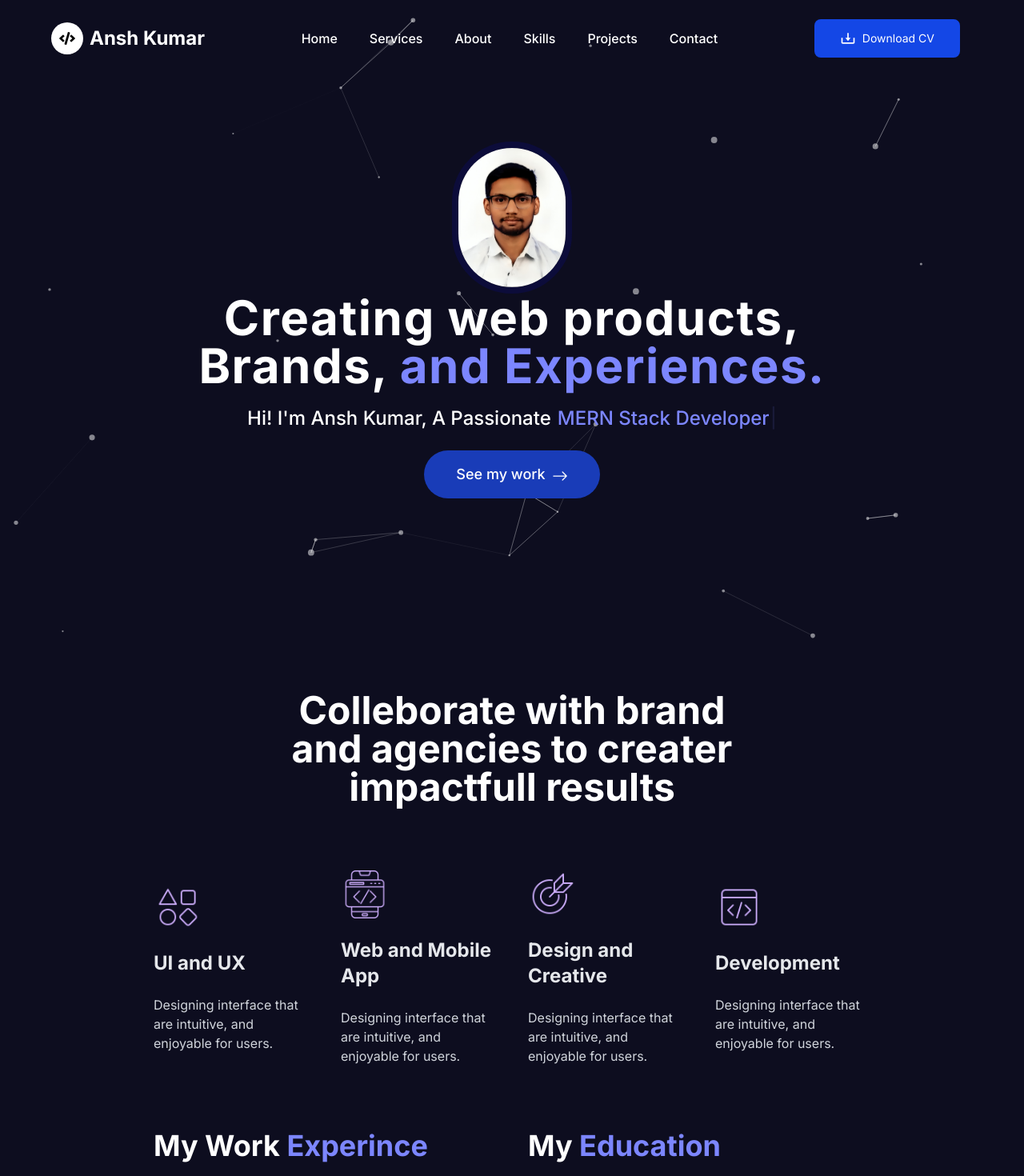
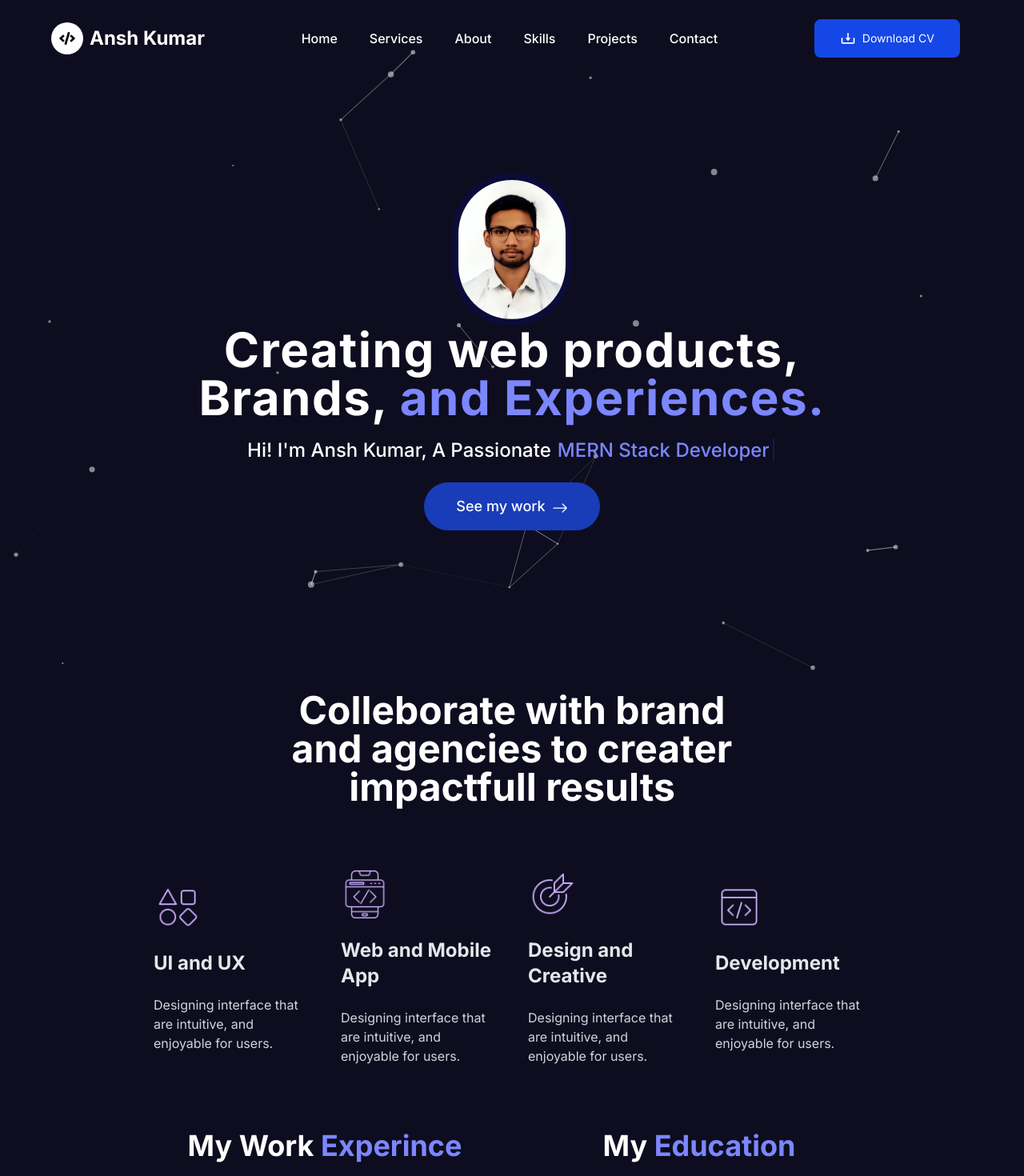
Before and after one commit to coderwithansh/my-portfolio, a Next.js app: page / in a window 1280 px wide. Shown: the top 1470 px of the page at 80% size. Built offline with nearby package versions, Linux system fonts and the light colour scheme.

Commit message:
fixed mobile view

```diff
--- a/components/Home/Hero/Hero.tsx
+++ b/components/Home/Hero/Hero.tsx
@@ -7,7 +7,7 @@ import ParticleHero from './ParticleBackground';
 
 const Hero = () => {
     return (
-        <div className='relative h-screen flex items-center justify-center text-white overflow-hidden flex-col' id='Hero'>
+        <div className='relative h-screen flex items-center justify-center text-white overflow-hidden flex-col top-10' id='Hero'>
             <ParticleHero />
             <div className='relative z-10 flex flex-col items-center'>
                 <Image
--- a/components/Home/Resume/Resume.tsx
+++ b/components/Home/Resume/Resume.tsx
@@ -12,7 +12,7 @@ const Resume = () => {
             <div className='w-[90%] sm:w-[70%] mx-auto grid grid-cols-1 xl:grid-cols-2 gap-10'>
                 {/* WORK PART */}
                 <div>
-                    <h1 className='txt-3xl sm:text-4xl font-bold text-white'>
+                    <h1 className='text-3xl sm:text-4xl font-bold text-white text-center sm:text-center md:text-center lg:text-center'>
                         My Work <span className='text-indigo-400'>Experince</span>
                     </h1>
                     <div className='mt-10 ' data-aos="zoom-in" data-achor-placement="top-center" >
@@ -23,7 +23,7 @@ const Resume = () => {
                 </div>
                 {/* EDUCATION PART */}
                 <div>
-                    <h1 className='txt-3xl sm:text-4xl font-bold text-white'>
+                    <h1 className='text-3xl sm:text-4xl font-bold text-white text-center sm:text-center md:text-center lg:text-center'>
                         My <span className='text-indigo-400'>Education</span>
                     </h1>
 
```
